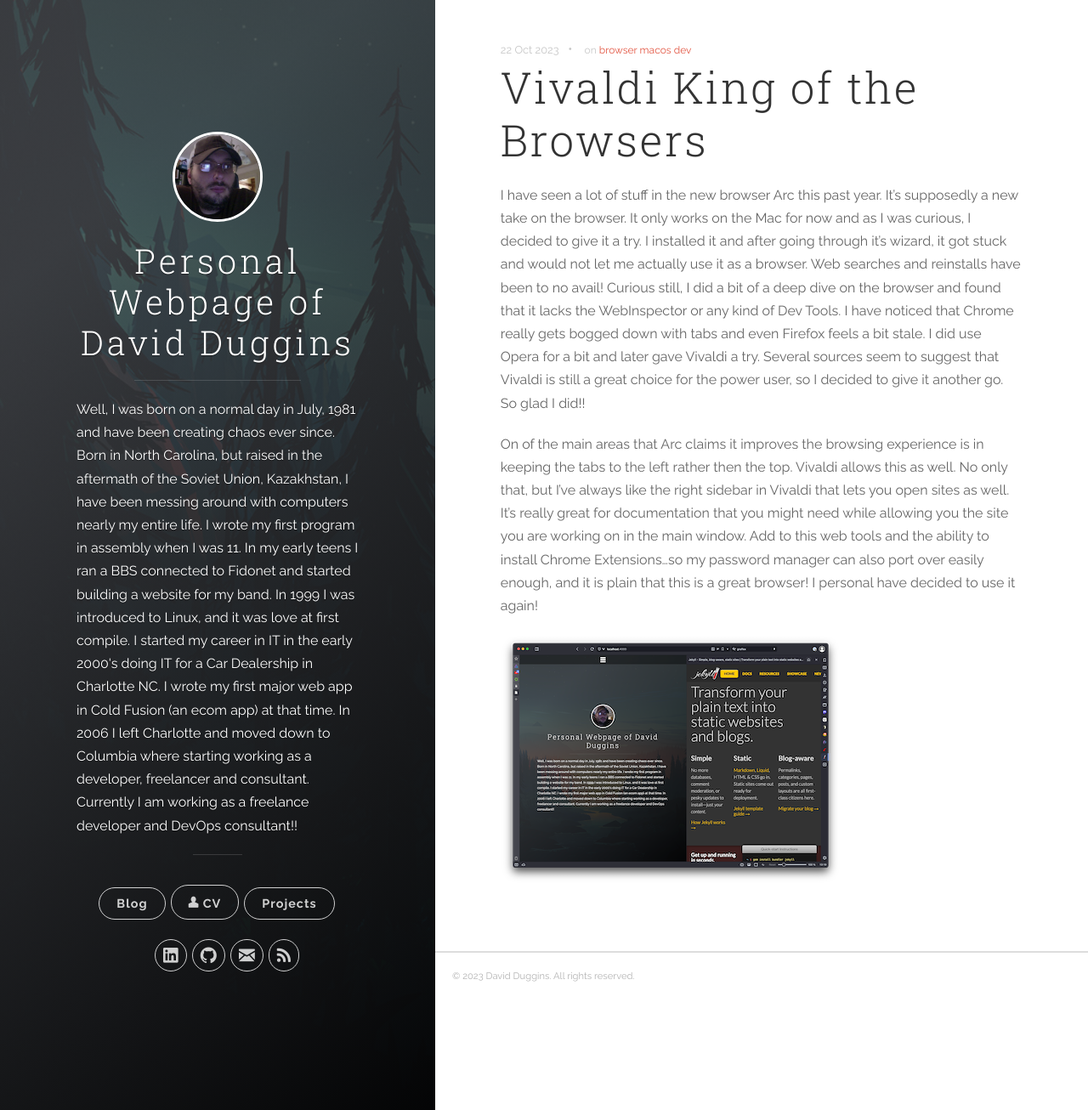
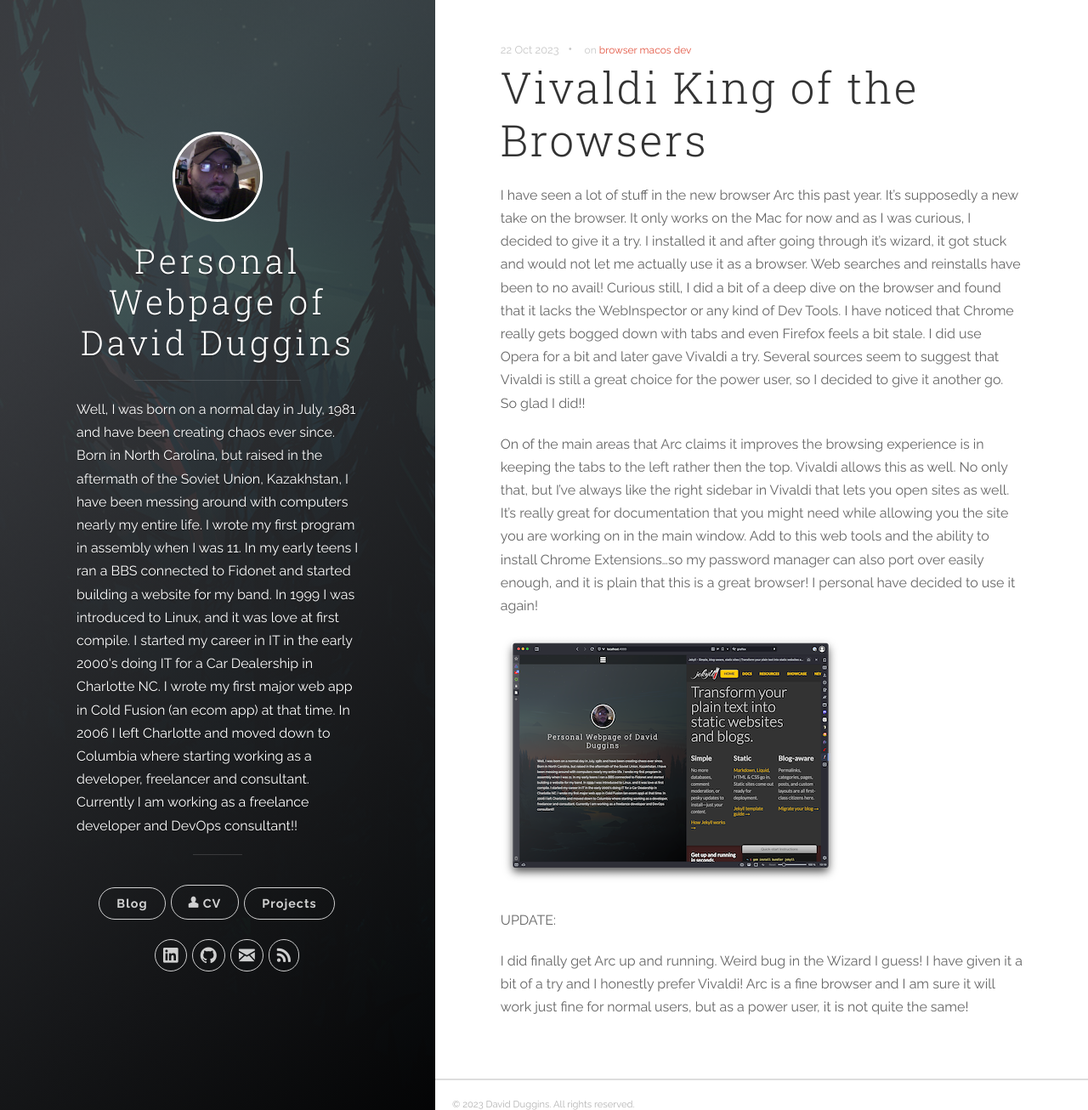
Before and after one commit to weatheredwatcher/weatheredwatcher.github.io, a Jekyll site: the page built from _posts/2023-10-22-vivaldi-king-of-the-browsers.markdown, in a window 1280 px wide and 1306 px high. Shown: the whole window at 85% size. Built offline with Jekyll 4.4.1, drawn with Linux system fonts in a browser that asks for light colours.

Commit message:
updated article on vivaldi

```diff
--- a/_posts/2023-10-22-vivaldi-king-of-the-browsers.markdown
+++ b/_posts/2023-10-22-vivaldi-king-of-the-browsers.markdown
@@ -21,3 +21,8 @@
 can also port over easily enough, and it is plain that this is a great browser!  I personal have decided to use it again!
 
 ![Vivaldi in Action](/assets/vivaldi.png)
+
+UPDATE:
+
+I did finally get Arc up and running.  Weird bug in the Wizard I guess!  I have given it a bit of a try and I honestly prefer Vivaldi!  Arc is
+a fine browser and I am sure it will work just fine for normal users, but as a power user, it is not quite the same!
```
